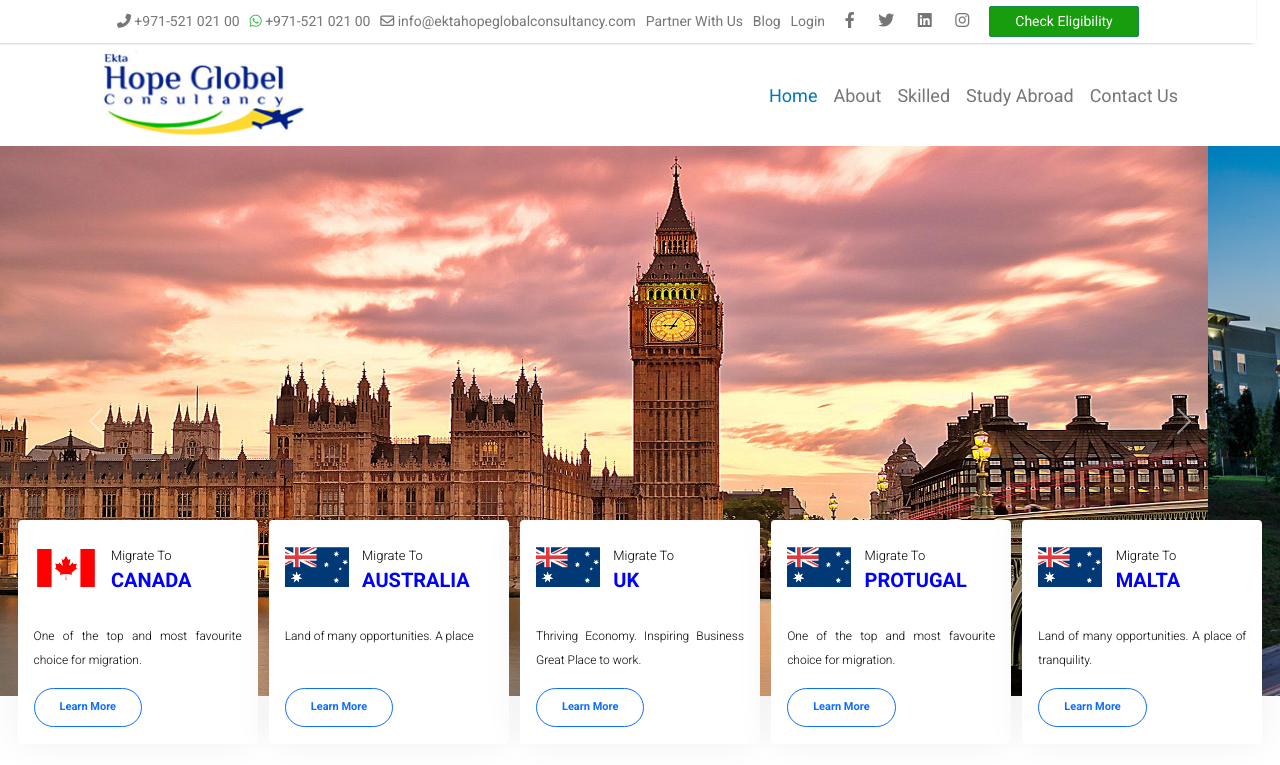
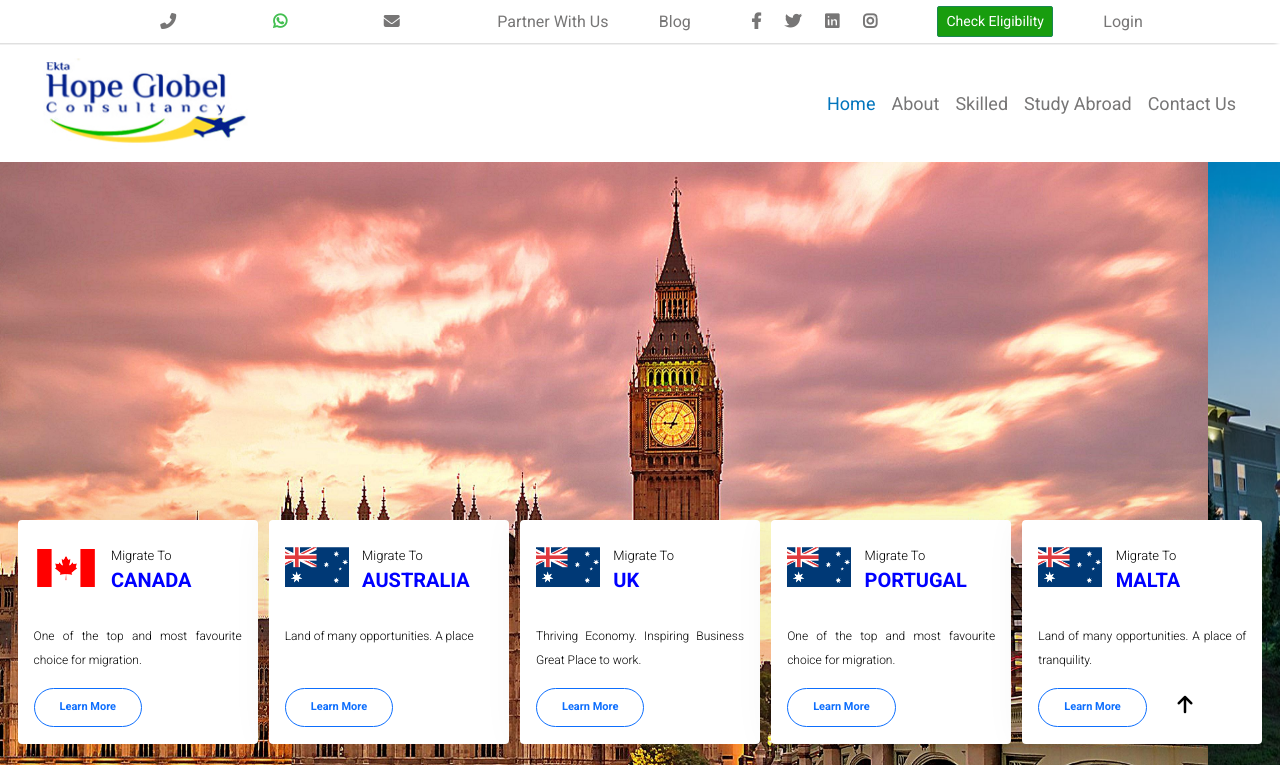
Before and after one commit to ChristoT98/Hope_Global, a plain HTML site: page index.html in a window 1280 px wide. Shown: the top 765 px of the page. Drawn offline with nearby package versions, Linux system fonts and the light colour scheme.

Commit message:
Info Bar bugs fixed

```diff
--- a/css/style.css
+++ b/css/style.css
@@ -9,42 +9,35 @@
 
 /* InfoBar Styles Start */
 .infoBarContainer {
-  width: 100%;
   padding: 6px 100px;
   -webkit-box-shadow: -5px -3px 4px 2px rgba(0, 0, 0, 0.5);
   -moz-box-shadow: -5px -3px 4px 2px rgba(0, 0, 0, 0.5);
   box-shadow: -5px -3px 4px 2px rgba(0, 0, 0, 0.5);
 }
 
-.infoBarWrapper > span {
+.infoBarContainer span i {
   color: #777676;
-  font-size: 14px;
-  font-weight: 400;
+  font-size: 16px;
+  font-weight: 600;
+  cursor: pointer;
 }
 
-.infoBarWrapper > span > a {
+.infoBarContainer span a {
   text-decoration: none;
   color: #777676;
 }
 
-.infoBarWrapper > span > a:hover {
+.infoBarContainer span i:hover, .infoBarContainer span a:hover {
   color: #0003af;
 }
 
-.socialIconWrapper > i {
-  font-size: 16px;
+.socialIconWrapper>i {
   padding: 0 10px;
-  cursor: pointer;
-}
-
-.socialIconWrapper > i:hover {
-  color: #0003af;
 }
 
 .btnCheckEligibility {
   background-color: #189d0e;
   border-radius: 2px;
-  width: 150px;
 }
 
 .infoSectionContainer {
@@ -57,7 +50,6 @@
 
 .navbar {
   margin-top: 2px;
-  padding: 0 70px;
   background-color: #fff;
 }
 
@@ -157,7 +149,7 @@ nav.navbar-toggler span {
 
 .slide-img {
   width: 100%;
-  height: 550px;
+  height: 800px;
 }
 
 .country-flag {
@@ -475,11 +467,7 @@ p {
   -webkit-appearance: none;
 }
 
-#freeAssessment
-  .inner-wrapper
-  form
-  .form-control
-  .bootstrap-select:not([class*="col-"]):not([class*="form-control"]):not(.input-group-btn) {
+#freeAssessment .inner-wrapper form .form-control .bootstrap-select:not([class*="col-"]):not([class*="form-control"]):not(.input-group-btn) {
   width: 100%;
 }
 
@@ -664,7 +652,7 @@ p {
 
 /* Footer Styles Start */
 .footerContainer {
-  padding: 20px 70px;
+  padding: 80px 80px;
   background-color: #002995;
 }
 
@@ -688,7 +676,7 @@ p {
   position: relative;
 }
 
-.serviceList > h6 {
+.serviceList>h6 {
   padding-bottom: 10px;
 }
 
@@ -719,7 +707,7 @@ span.divider {
 
 .copyRightBar {
   background-color: #06238c;
-  height: 15vh;
+  padding: 30px 0px;
   color: #fff;
   font-weight: 300;
   font-size: 15px;
@@ -727,7 +715,7 @@ span.divider {
   line-height: 40px;
 }
 
-.socialIconContainer > i {
+.socialIconContainer>i {
   margin: 0 10px;
   cursor: pointer;
 }
@@ -744,6 +732,7 @@ span.divider {
   right: 70px;
   bottom: 70px;
   transition: background 0.25s;
+  z-index: 20;
 }
 
 .btnArrow:hover {
@@ -763,6 +752,7 @@ span.divider {
 }
 
 @media only screen and (max-width: 960px) {
+
   /* InfoBar Styles Start */
   .infoBarContainer {
     display: none;
@@ -777,7 +767,7 @@ span.divider {
     position: fixed;
   }
 
-  .navbar-brand > img {
+  .navbar-brand>img {
     width: 100px;
   }
 
@@ -853,18 +843,18 @@ span.divider {
     align-items: center;
   }
 
-  .info-section-1 > span {
+  .info-section-1>span {
     font-size: 13px;
     padding: 5px 0px;
     color: #777676;
     text-align: center;
   }
 
-  .info-section-1 > span > i {
+  .info-section-1>span>i {
     font-size: 12px;
   }
 
-  .info-section-2 > span > a {
+  .info-section-2>span>a {
     text-decoration: none;
     font-size: 15px;
     padding: 10px 0px;
@@ -878,12 +868,12 @@ span.divider {
     align-items: center;
   }
 
-  .info-section-3 > .socialIconWrapper > i {
+  .info-section-3>.socialIconWrapper>i {
     color: #777676;
     font-size: 20px;
   }
 
-  .info-section-4 > .btnCheckEligibility {
+  .info-section-4>.btnCheckEligibility {
     width: 200px;
   }
 
@@ -895,7 +885,7 @@ span.divider {
   }
 
   .serviceList {
-    margin-bottom: 20px;
+    margin-bottom: 50px;
   }
 
   .copyRightBar {
--- a/index.html
+++ b/index.html
@@ -18,29 +18,25 @@
     <div class="container-fluid">
         <!-- InfoBar Start -->
         <div class="row bg-white infoBarContainer">
-            <div class="col-md-12">
-                <div class="d-flex flex-row align-items-center justify-content-around infoBarWrapper">
+            <div class="col-md-4 d-flex align-items-center justify-content-around">
                 <span>
                     <i class="fa-solid fa-phone-flip"></i>
-                        +971-521 021 00
                 </span>
                 <span>
                     <i class="fa-brands fa-whatsapp" style="color: #43bf51;"></i>
-                        +971-521 021 00
                 </span>
                 <span>
                     <i class="fa-regular fa-envelope"></i>
-                        info@ektahopeglobalconsultancy.com
                 </span>
+            </div>
+            <div class="col-md-8 d-flex align-items-center justify-content-around">
                 <span>
                     <a href="">Partner With Us</a>
                 </span>
                 <span>
                     <a href="">Blog</a>
                 </span>
-                    <span>
-                        <a href="">Login</a>
-                    </span>
+
                 <span class="socialIconWrapper">
                     <i class="fa-brands fa-facebook-f"></i>
                     <i class="fa-brands fa-twitter"></i>
@@ -49,12 +45,16 @@
                 </span>
                 <button type="button" class="btn btn-sm btn-success btnCheckEligibility">Check
                     Eligibility</button>
+                <span>
+                    <a href="">Login</a>
+                </span>
             </div>
         </div>
     </div>
     <!-- InfoBar End -->
 
     <!-- NavBar Start -->
+    <div class="container-fluid">
         <div class="row">
             <div class="col-md-12">
                 <div class="row">
@@ -220,7 +220,7 @@
                             </div>
                             <div class="col-sm-8 col-xs-8 country-name-title">
                                 <p class="card-subtitle mt-2 card-sub-topic">Migrate To</p>
-                                <p class="card-title mt-0 country-name">PROTUGAL</p>
+                                <p class="card-title mt-0 country-name">PORTUGAL</p>
                             </div>
                         </div>
                         <p class="card-text mt-4 card-description">
@@ -670,8 +670,8 @@
     </section>
     <!-- !Testimonials -->
 
+    <!-- Footer Start -->
     <div class="container-fluid">
-        <!-- Footer Start -->
         <div class="row footerContainer">
             <div class="col-md-12">
                 <div class="row">
@@ -777,9 +777,8 @@
                 </div>
             </div>
         </div>
-
+    </div>
     <!-- Footer End -->
-    </div>
 
     <script src="https://cdn.jsdelivr.net/npm/bootstrap@5.1.3/dist/js/bootstrap.bundle.min.js"
         integrity="sha384-ka7Sk0Gln4gmtz2MlQnikT1wXgYsOg+OMhuP+IlRH9sENBO0LRn5q+8nbTov4+1p" crossorigin="anonymous">
```
Also changed, not shown: img/logo.jpeg (added), img/logo1.jpeg (added). Lines whose indentation alone changed are shown as unchanged.
